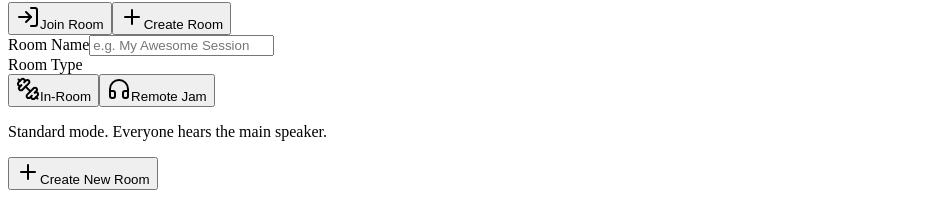
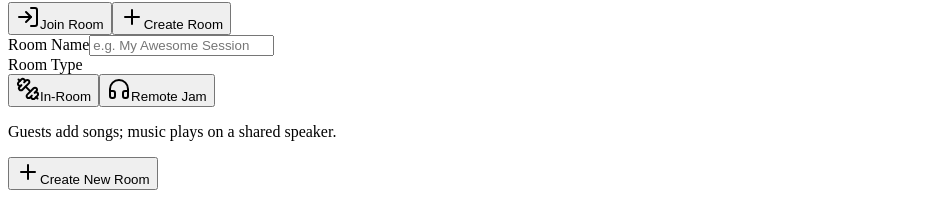
Before and after one commit to rishukumark19/spotify-QDrop, a React (Vite) app in the folder client/: page / in a window 1280 px wide. Both pictures are taken after typing "Sample" into the empty fields and a click on the button "Create Room". Shown: the part 177-383 px from the top of the page, without its empty margins (0-932 px from the left). Built offline with nearby package versions, Linux system fonts and the light colour scheme; no server answers; a web font is replaced by a local one.

Commit message:
feat: final copy refinements and Guest-First terminology sync

```diff
--- a/client/src/pages/home.tsx
+++ b/client/src/pages/home.tsx
@@ -143,8 +143,8 @@ export default function Home() {
                 <LogIn className="w-4 h-4 mr-2" />
                 Join the Party
               </Button>
-              <p className="text-xs text-muted-foreground text-center px-4">
-                Ask the host for their 5-letter code or scan their QR code.
+              <p className="text-[10px] text-muted-foreground text-center px-4 uppercase tracking-tighter">
+                Ask the host for the room code or scan their QR.
               </p>
             </div>
           ) : (
@@ -192,10 +192,10 @@ export default function Home() {
                       <span className="text-[10px] font-bold uppercase tracking-tighter">Remote Jam</span>
                     </button>
                   </div>
-                  <p className="text-[10px] text-center text-muted-foreground mt-1 px-2 italic">
+                  <p className="text-[10px] text-center text-muted-foreground mt-1 px-2 italic leading-tight">
                     {preset === "speaker"
-                      ? "Standard mode. Everyone hears the main speaker."
-                      : "Listen Along enabled. Guests can sync to their own apps."}
+                      ? "Guests add songs; music plays on a shared speaker."
+                      : "You’re the DJ; friends join from anywhere and listen on their own Spotify."}
                   </p>
                 </div>
               </div>
--- a/client/src/pages/room.tsx
+++ b/client/src/pages/room.tsx
@@ -387,8 +387,8 @@ export default function Room() {
                 <Music className="w-6 h-6" />
               </div>
               <div>
-                <h2 className="text-lg font-bold">In the Room</h2>
-                <p className="text-xs text-muted-foreground mt-0.5 leading-relaxed">Hear it on the main speakers. Just add tracks.</p>
+                <h2 className="text-lg font-bold">Use Host Speakers</h2>
+                <p className="text-xs text-muted-foreground mt-0.5 leading-relaxed">Add songs to the shared queue. No Spotify login needed.</p>
               </div>
             </div>
           </button>
@@ -406,8 +406,8 @@ export default function Room() {
                   <Headphones className="w-6 h-6" />
                 </div>
                 <div>
-                  <h2 className="text-lg font-bold">Listen Remotely</h2>
-                  <p className="text-xs text-background/60 mt-0.5 leading-relaxed">I'm away. Sync music directly to my Spotify.</p>
+                  <h2 className="text-lg font-bold">Listen on my Spotify</h2>
+                  <p className="text-xs text-background/60 mt-0.5 leading-relaxed">I'm away. Sync music and add track from anywhere.</p>
                 </div>
               </div>
             </button>
```
Also changed, not shown: 1 other file (tests, documents, lock files or other folders).
